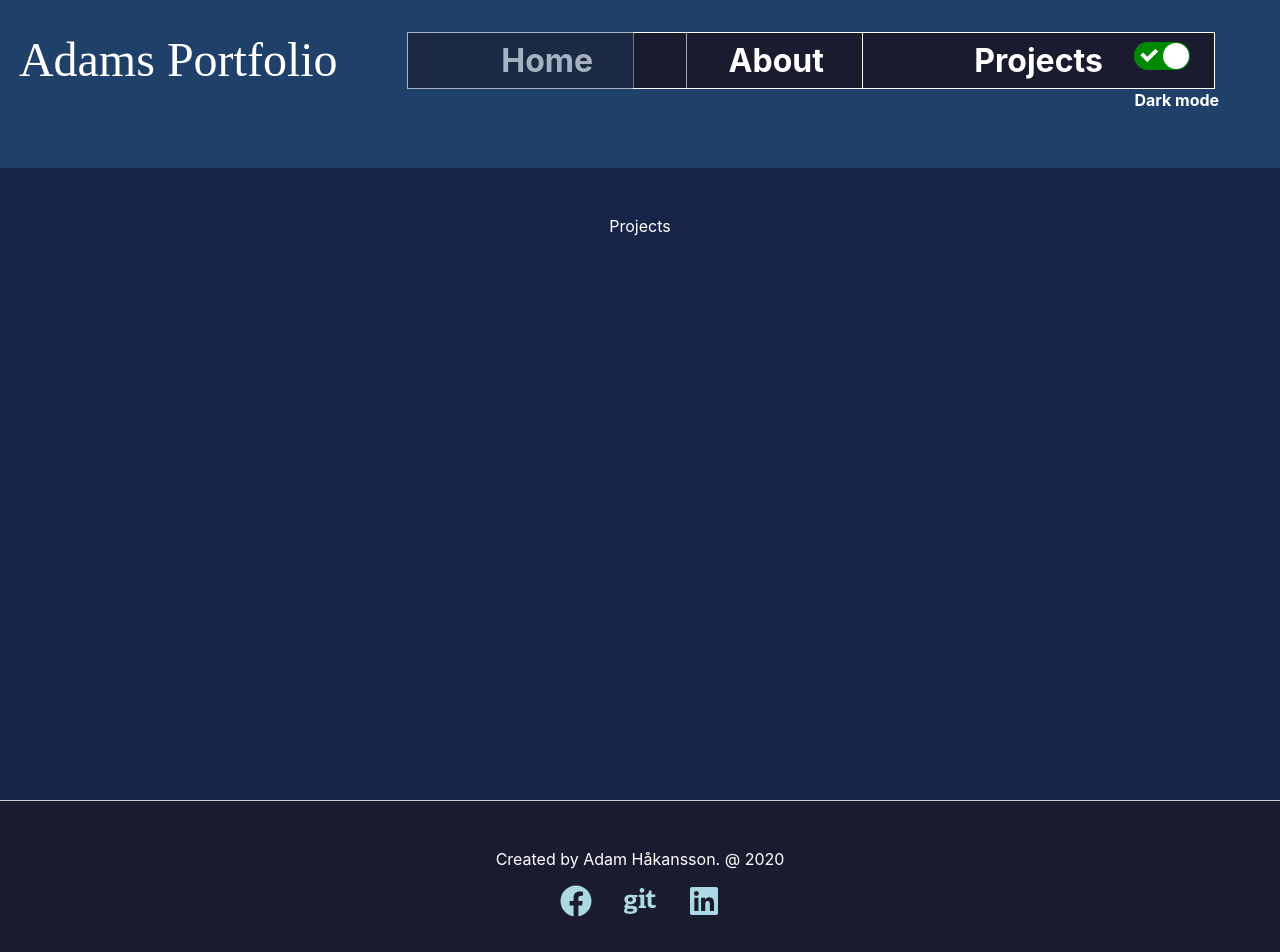
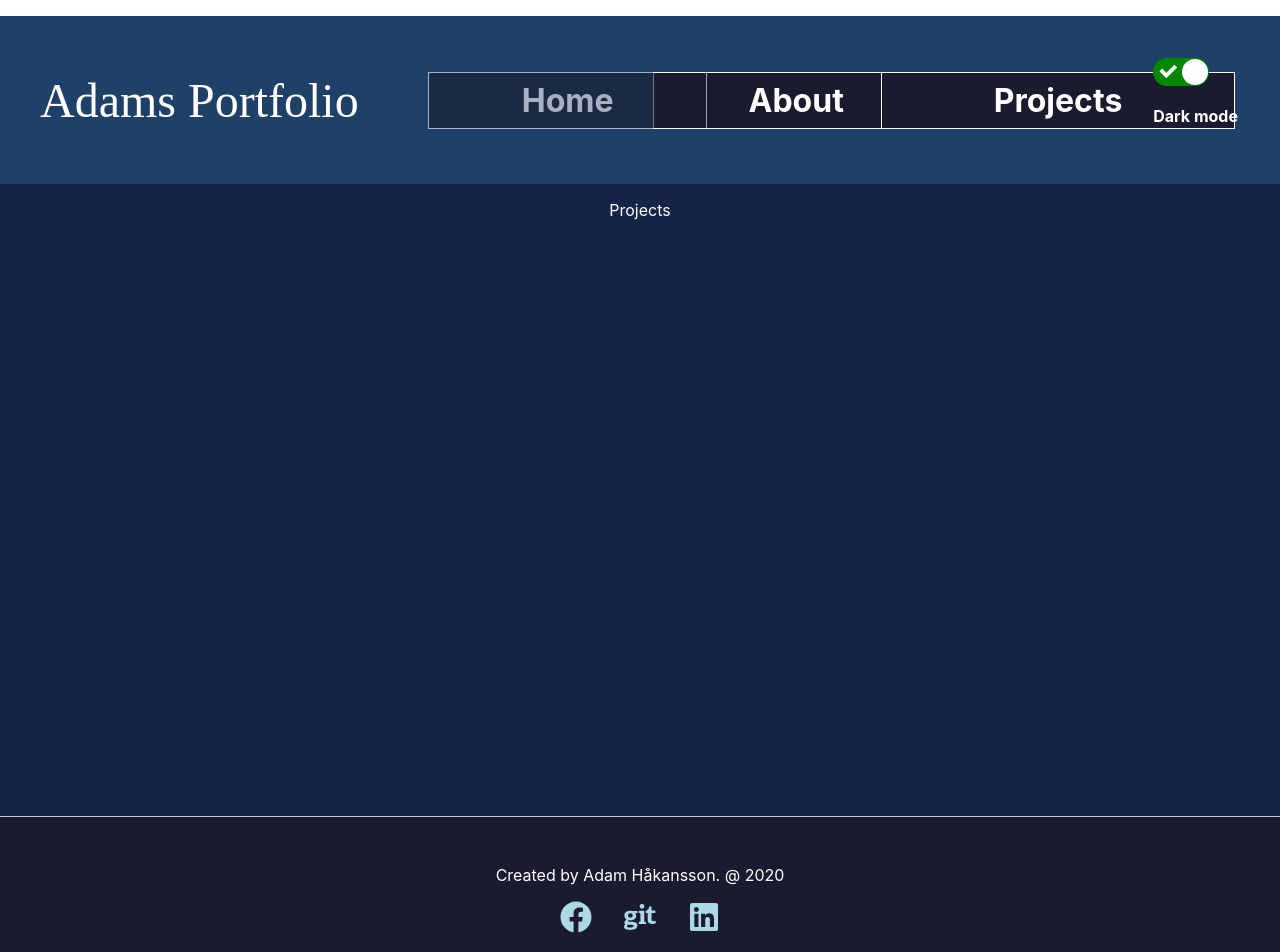
Before and after one commit to kloparn/Portfolio, a React (Create React App) app: page /projects in a window 1280 px wide. Shown: the top 952 px of the page. Built offline with nearby package versions, Linux system fonts and the light colour scheme.

Commit message:
fixed flexable footer, and navbar centering

```diff
--- a/src/components/Footer.tsx
+++ b/src/components/Footer.tsx
@@ -3,17 +3,21 @@ import styled from "styled-components";
 import { FaFacebook, FaGit, FaLinkedin } from "react-icons/fa";
 
 const Footer: React.FC = () => {
+  const currentYear = () => new Date().getFullYear();
   return (
     <CustomFoot>
-      <CustomP>Created by Adam Håkansson. @ 2020</CustomP>
+      <CustomP>Created by Adam Håkansson. @ {currentYear()}</CustomP>
       <section>
-        <Anchor href="https://www.facebook.com/adam97.live/">
+        <Anchor href="https://www.facebook.com/adam97.live/" target="_blank">
           <FaFacebook />
         </Anchor>
-        <Anchor href="https://github.com/kloparn">
+        <Anchor href="https://github.com/kloparn" target="_blank">
           <FaGit />
         </Anchor>
-        <Anchor href="https://www.linkedin.com/in/adam-h%C3%A5kansson-15942313a/">
+        <Anchor
+          href="https://www.linkedin.com/in/adam-h%C3%A5kansson-15942313a/"
+          target="_blank"
+        >
           <FaLinkedin />
         </Anchor>
       </section>
@@ -28,7 +32,10 @@ const CustomP = styled.p`
 const CustomFoot = styled.footer`
   background-color: ${(props) => props.theme.colors.third};
   border-top: 1px solid #ccc;
-  text-align: center;
+  display: flex;
+  flex-direction: column;
+  justify-content: center;
+  align-items: center;
   padding: 2rem;
 `;
 
--- a/src/components/Navbar.tsx
+++ b/src/components/Navbar.tsx
@@ -68,11 +68,10 @@ const SwitchBox = styled.li`
 
 const ListWrapper = styled.ul`
   background-color: ${(props) => props.theme.colors.secondary};
-  margin: 0 0 3em 0;
-  padding: 0;
   list-style: none;
   display: flex;
-  justify-content: space-around;
+  justify-content: space-between;
+  align-items: center;
 `;
 
 const ListItem = styled(Link)`
```
